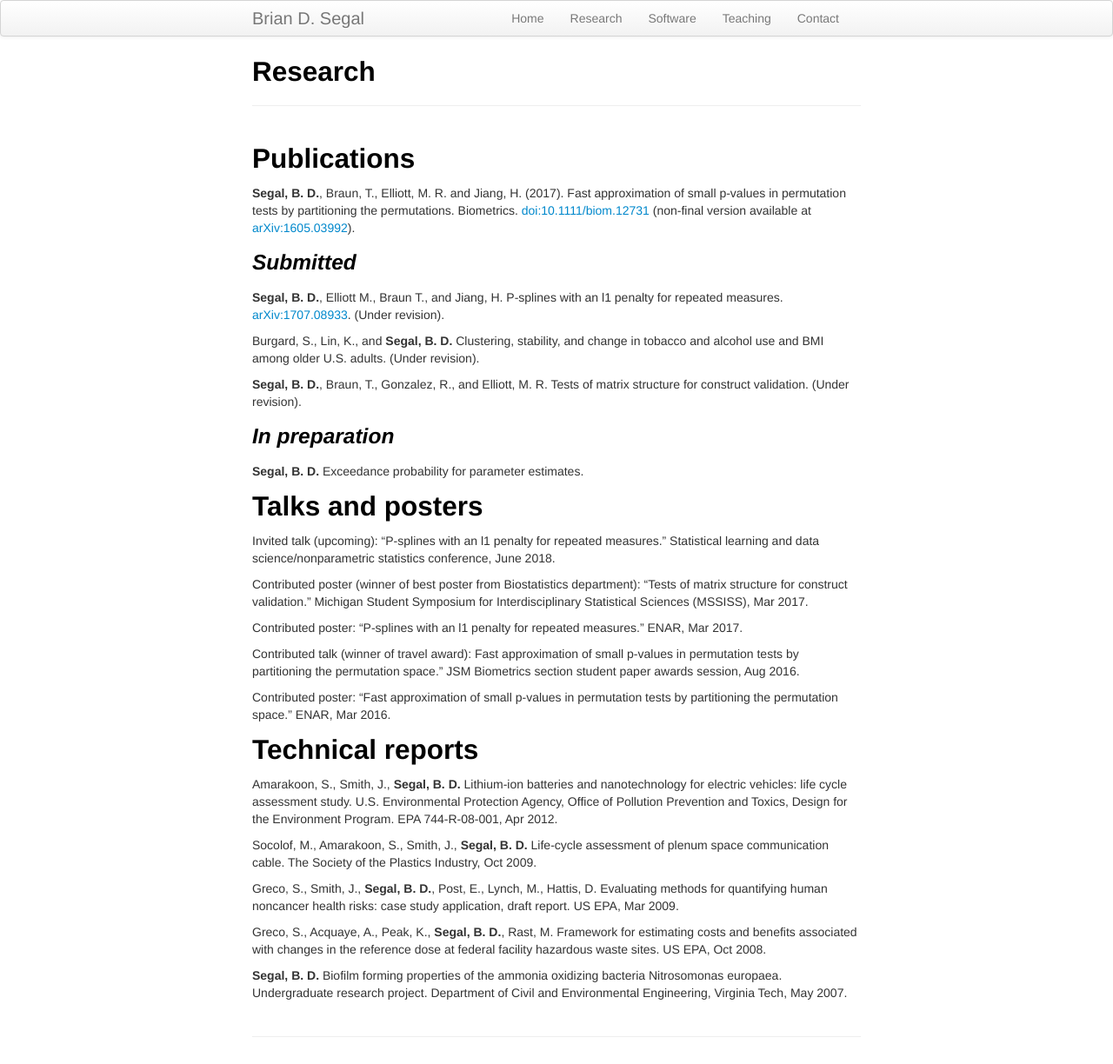
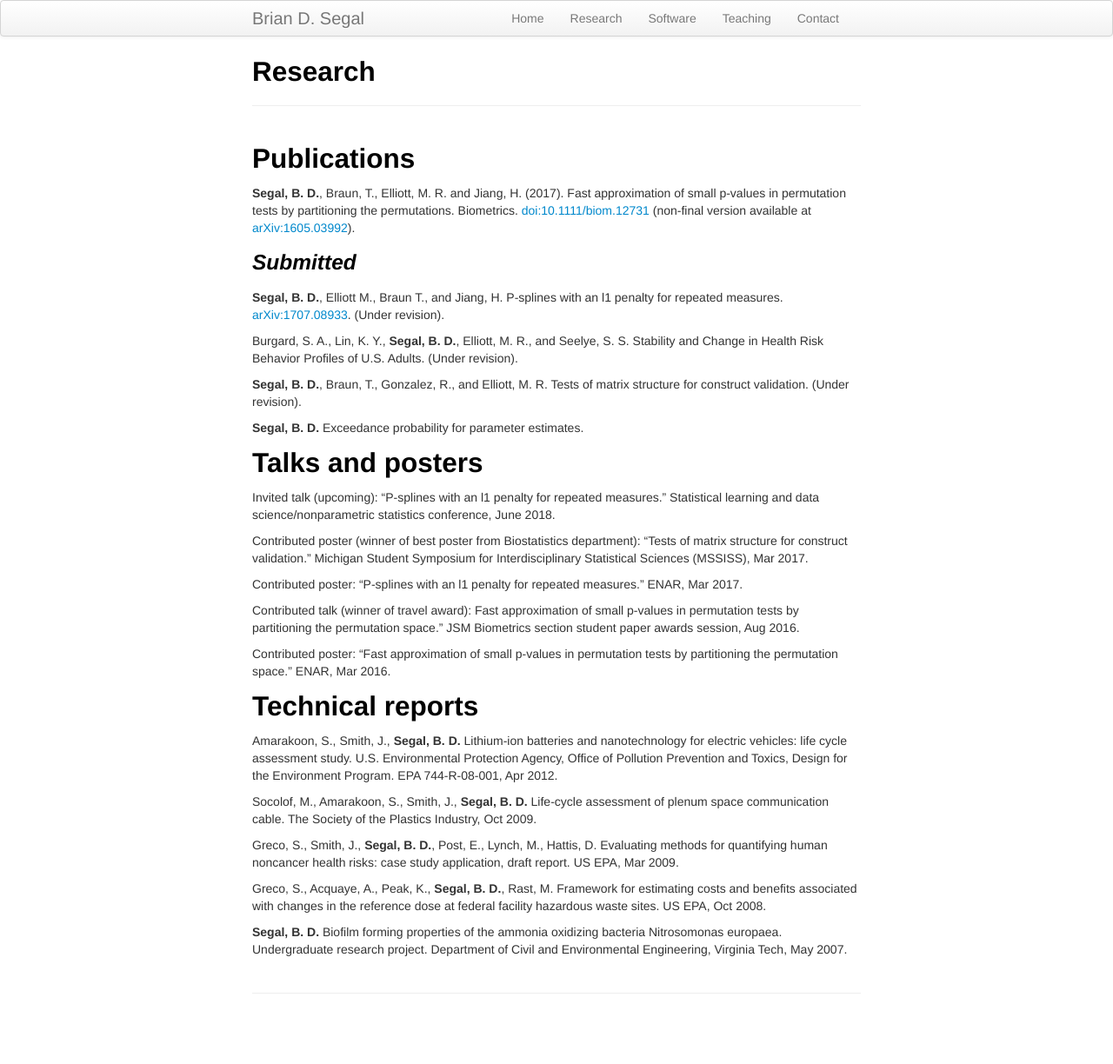
Before and after one commit to bdsegal/bdsegal.github.io, a Jekyll site: the page built from pages/research.md, in a window 1280 px wide. Shown: the whole page at 87% size. Built offline with Jekyll 4.4.1, drawn with Linux system fonts in a browser that asks for light colours; after the commit the page ends 1174 px from its top, so only the background shows below that.

Commit message:
updated papers

```diff
--- a/pages/research.md
+++ b/pages/research.md
@@ -12,11 +12,9 @@ description: research
 
 **Segal, B. D.**, Elliott M., Braun T., and Jiang, H.  P-splines with an l1 penalty for repeated measures. [arXiv:1707.08933](https://arxiv.org/abs/1707.08933). (Under revision).
 
-Burgard, S., Lin, K., and **Segal, B. D.** Clustering, stability, and change in tobacco and alcohol use and BMI among older U.S. adults. (Under revision).
+Burgard, S. A., Lin, K. Y., **Segal, B. D.**, Elliott, M. R., and Seelye, S. S. Stability and Change in Health Risk Behavior Profiles of U.S. Adults. (Under revision).
 
 **Segal, B. D.**, Braun, T., Gonzalez, R., and Elliott, M. R. Tests of matrix structure for construct validation. (Under revision).
-
-### *In preparation*
 
 **Segal, B. D.** Exceedance probability for parameter estimates.
 
```
Also changed, not shown: 1 other file.
